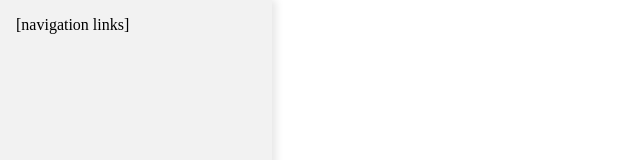
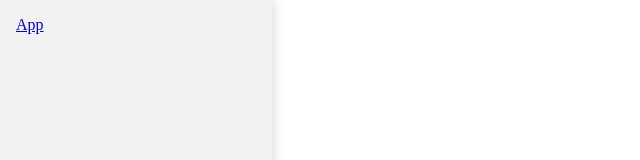
Before and after one commit to valenber/vite-poc, a React (Vite) app: page / in a window 1280 px wide. Shown: the top 160 px of the page, without its empty margins (0-640 px from the left). Built offline with nearby package versions, Linux system fonts and the light colour scheme.

Commit message:
add nav link

```diff
--- a/src/layout/index.tsx
+++ b/src/layout/index.tsx
@@ -1,11 +1,13 @@
 import "./AppLayout.css";
 
-import { Outlet } from "react-router-dom";
+import { Link, Outlet } from "react-router-dom";
 
 export const AppLayout = () => {
   return (
     <div className="AppLayout">
-      <nav>[navigation links]</nav>
+      <nav>
+        <Link to="app/">App</Link>
+      </nav>
       <section>
         <Outlet />
       </section>
```
